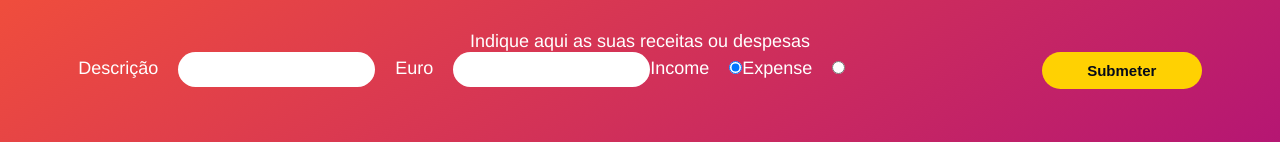
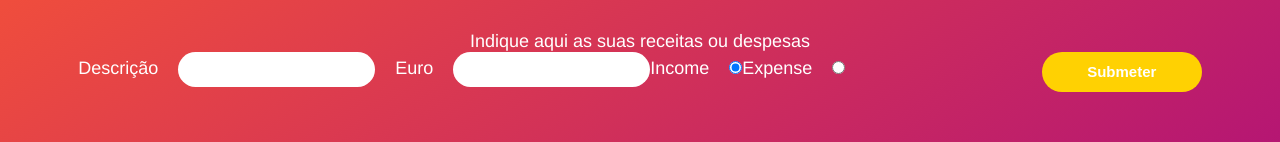
Before and after one commit to matildehomem/budget-vue, a Vue app: page / in a window 1280 px wide. Shown: the part 259-401 px from the top of the page. Built offline with nearby package versions, Linux system fonts and the light colour scheme.

Commit message:
FIX: btn opacity;

```diff
--- a/src/assets/css/app.css
+++ b/src/assets/css/app.css
@@ -192,10 +192,11 @@ input[type="submit"] {
   margin: 0;
   text-decoration: none;
   background: #ffd102;
-  color: #040a1a;
+  color: #fff;
   font-family: sans-serif;
   font-weight: 700;
   font-size: 15px;
+  line-height: 20px;
   text-align: center;
   -webkit-transition: background 0.25s ease-in-out, -webkit-transform 0.15s ease;
   transition: background 0.25s ease-in-out, -webkit-transform 0.15s ease;
@@ -207,13 +208,12 @@ input[type="submit"] {
 }
 input[type="submit"]:focus,
 input[type="submit"]:hover {
-  background: #ffe36e;
+  background: #ffd772;
 }
-input[type="submit"]:focus {
-  opacity: 0;
-  -webkit-transition: opacity 0.3s ease 0s;
-  transition: opacity 0.3s ease 0s;
-}
+/* input[type="submit"]:focus {
+
+} */
+
 input[type="submit"]:active {
   -webkit-transform: scale(0.99);
   transform: scale(0.99);
```
